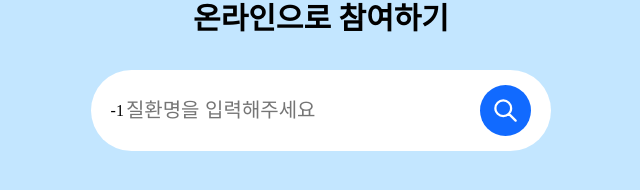
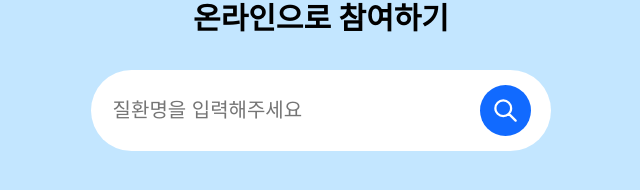
Before and after one commit to taegeun1111/disease-name-finder, a React (Create React App) app: page / in a window 1280 px wide. Shown: the part 144-334 px from the top of the page, without its empty margins (319-959 px from the left). Built offline with nearby package versions, Linux system fonts and the light colour scheme; a web font is replaced by a local one.

Commit message:
chore: 필요없는거 삭제 및 gitignore추가

```diff
--- a/src/components/inputSearch/InputSearch.tsx
+++ b/src/components/inputSearch/InputSearch.tsx
@@ -58,7 +58,6 @@ const InputSearch = () => {
 
   return (
     <StyledInputSearch $focused={focused}>
-      {selected}
       <input
         type='text'
         value={inputValue}
```
Also changed, not shown: 2 other files (tests, documents, lock files or other folders).
